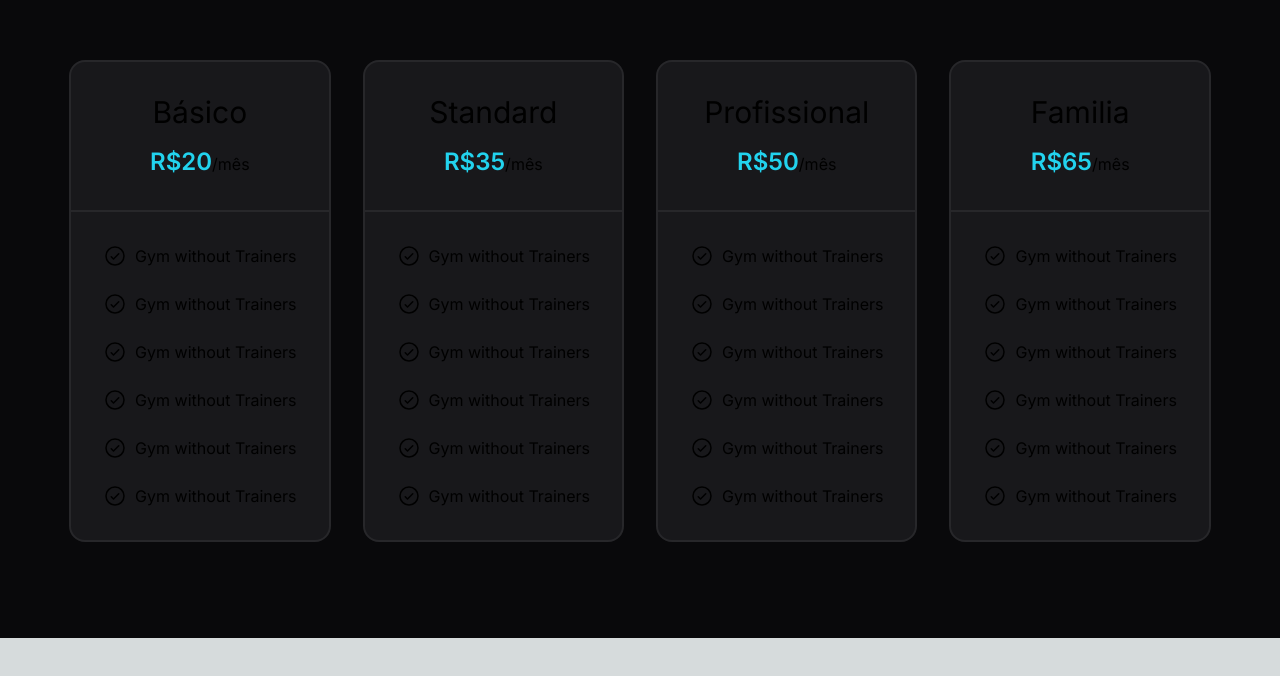
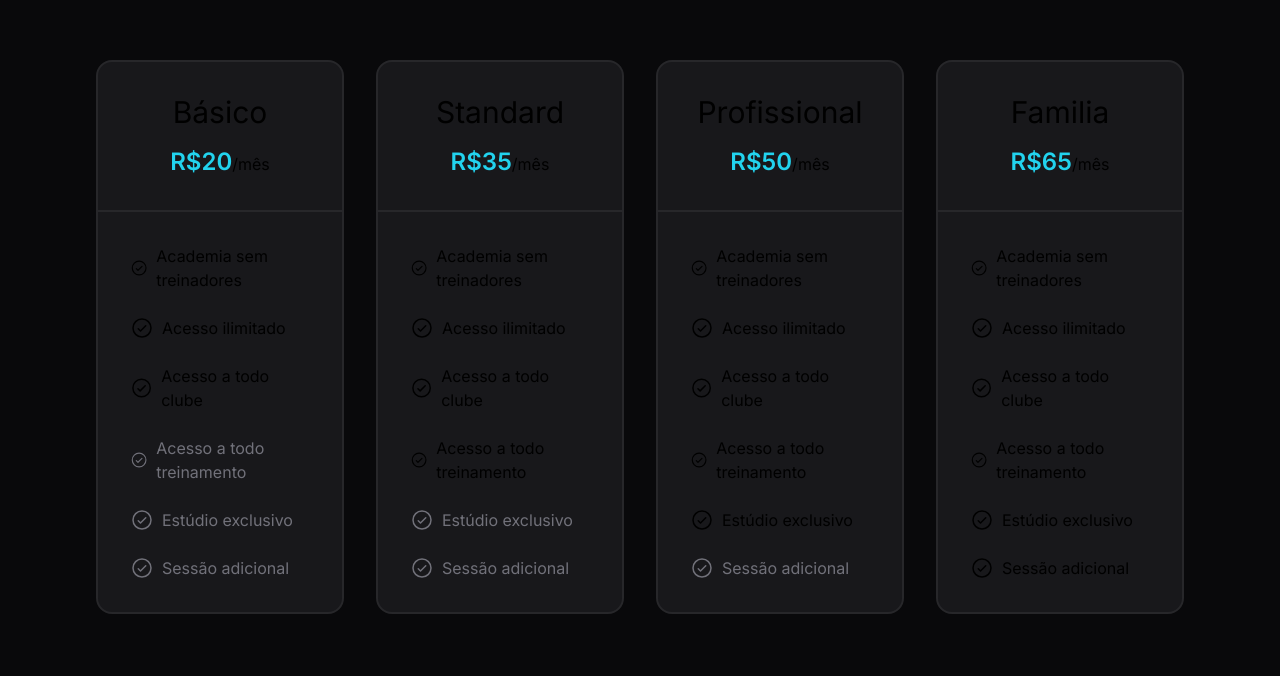
Before and after one commit to Luis-Felipe-N/gymnastic, a Next.js app: page / in a window 1280 px wide. Shown: the part 2104-2780 px from the top of the page. Before the commit the page ends 2742 px from the top, so only its background shows below. Built offline with nearby package versions, Linux system fonts and the light colour scheme.

Commit message:
:sparkles: Cards membership

```diff
--- a/src/components/membership.tsx
+++ b/src/components/membership.tsx
@@ -1,13 +1,28 @@
 'use client'
 
 import { CheckCircle } from '@phosphor-icons/react'
-import { ReactNode } from 'react'
 
-function Header({ children }: any) {
+const Item = ({ children, active = true }) => {
+  return (
+    <li className={`flex gap-2 items-center ${!active && 'text-zinc-500'}`}>
+      <CheckCircle size={24} />
+
+      <span>{children}</span>
+    </li>
+  )
+}
+
+const Content = ({ children }) => {
+  return (
+    <ul className="p-8 border-t-2 border-zinc-800 py  space-y-6">{children}</ul>
+  )
+}
+
+const Header = ({ children }: any) => {
   return <div className="p-8 text-center">{children}</div>
 }
 
-function Price({ children }: any) {
+const Price = ({ children }: any) => {
   return (
     <span className="block">
       <span className="text-2xl text-cyan-400 font-semibold">{children}</span>
@@ -16,7 +31,7 @@ function Price({ children }: any) {
   )
 }
 
-function Title({ children }: any) {
+const Title = ({ children }: any) => {
   return <p className="text-3xl mb-4 ">{children}</p>
 }
 
@@ -24,44 +39,6 @@ function MembershipsItem({ children }: any) {
   return (
     <div className="bg-zinc-900 border-2 border-zinc-800 rounded-2xl w-full">
       {children}
-
-      <ul className="p-8 border-t-2 border-zinc-800 py text-center space-y-6">
-        <li className="flex gap-2 items-center">
-          <CheckCircle size={24} />
-
-          <span>Gym without Trainers</span>
-        </li>
-
-        <li className="flex gap-2 items-center">
-          <CheckCircle size={24} />
-
-          <span>Gym without Trainers</span>
-        </li>
-
-        <li className="flex gap-2 items-center">
-          <CheckCircle size={24} />
-
-          <span>Gym without Trainers</span>
-        </li>
-
-        <li className="flex gap-2 items-center">
-          <CheckCircle size={24} />
-
-          <span>Gym without Trainers</span>
-        </li>
-
-        <li className="flex gap-2 items-center">
-          <CheckCircle size={24} />
-
-          <span>Gym without Trainers</span>
-        </li>
-
-        <li className="flex gap-2 items-center">
-          <CheckCircle size={24} />
-
-          <span>Gym without Trainers</span>
-        </li>
-      </ul>
     </div>
   )
 }
@@ -79,12 +56,29 @@ export function Memberships() {
         </p>
       </div>
 
-      <div className="grid grid-cols-4 gap-8 mt-20">
+      <div className="grid lg:grid-cols-4 md:grid-cols-2 sm:grid-cols-1 sm:px-24 gap-8 mt-20">
         <MembershipsItem>
           <MembershipsItem.Header>
             <MembershipsItem.Title>Básico</MembershipsItem.Title>
             <MembershipsItem.Price>R$20</MembershipsItem.Price>
           </MembershipsItem.Header>
+          <MembershipsItem.Content>
+            <MembershipsItem.Item>
+              Academia sem treinadores
+            </MembershipsItem.Item>
+
+            <MembershipsItem.Item>Acesso ilimitado</MembershipsItem.Item>
+            <MembershipsItem.Item>Acesso a todo clube</MembershipsItem.Item>
+            <MembershipsItem.Item active={false}>
+              Acesso a todo treinamento
+            </MembershipsItem.Item>
+            <MembershipsItem.Item active={false}>
+              Estúdio exclusivo
+            </MembershipsItem.Item>
+            <MembershipsItem.Item active={false}>
+              Sessão adicional
+            </MembershipsItem.Item>
+          </MembershipsItem.Content>
         </MembershipsItem>
 
         <MembershipsItem>
@@ -92,6 +86,23 @@ export function Memberships() {
             <MembershipsItem.Title>Standard</MembershipsItem.Title>
             <MembershipsItem.Price>R$35</MembershipsItem.Price>
           </MembershipsItem.Header>
+          <MembershipsItem.Content>
+            <MembershipsItem.Item>
+              Academia sem treinadores
+            </MembershipsItem.Item>
+
+            <MembershipsItem.Item>Acesso ilimitado</MembershipsItem.Item>
+            <MembershipsItem.Item>Acesso a todo clube</MembershipsItem.Item>
+            <MembershipsItem.Item>
+              Acesso a todo treinamento
+            </MembershipsItem.Item>
+            <MembershipsItem.Item active={false}>
+              Estúdio exclusivo
+            </MembershipsItem.Item>
+            <MembershipsItem.Item active={false}>
+              Sessão adicional
+            </MembershipsItem.Item>
+          </MembershipsItem.Content>
         </MembershipsItem>
 
         <MembershipsItem>
@@ -99,6 +110,21 @@ export function Memberships() {
             <MembershipsItem.Title>Profissional</MembershipsItem.Title>
             <MembershipsItem.Price>R$50</MembershipsItem.Price>
           </MembershipsItem.Header>
+          <MembershipsItem.Content>
+            <MembershipsItem.Item>
+              Academia sem treinadores
+            </MembershipsItem.Item>
+
+            <MembershipsItem.Item>Acesso ilimitado</MembershipsItem.Item>
+            <MembershipsItem.Item>Acesso a todo clube</MembershipsItem.Item>
+            <MembershipsItem.Item>
+              Acesso a todo treinamento
+            </MembershipsItem.Item>
+            <MembershipsItem.Item>Estúdio exclusivo</MembershipsItem.Item>
+            <MembershipsItem.Item active={false}>
+              Sessão adicional
+            </MembershipsItem.Item>
+          </MembershipsItem.Content>
         </MembershipsItem>
 
         <MembershipsItem>
@@ -106,15 +132,28 @@ export function Memberships() {
             <MembershipsItem.Title>Familia</MembershipsItem.Title>
             <MembershipsItem.Price>R$65</MembershipsItem.Price>
           </MembershipsItem.Header>
+
+          <MembershipsItem.Content>
+            <MembershipsItem.Item>
+              Academia sem treinadores
+            </MembershipsItem.Item>
+
+            <MembershipsItem.Item>Acesso ilimitado</MembershipsItem.Item>
+            <MembershipsItem.Item>Acesso a todo clube</MembershipsItem.Item>
+            <MembershipsItem.Item>
+              Acesso a todo treinamento
+            </MembershipsItem.Item>
+            <MembershipsItem.Item>Estúdio exclusivo</MembershipsItem.Item>
+            <MembershipsItem.Item>Sessão adicional</MembershipsItem.Item>
+          </MembershipsItem.Content>
         </MembershipsItem>
-        {/* <MembershipsItem />
-        <MembershipsItem />
-        <MembershipsItem /> */}
       </div>
     </section>
   )
 }
 
+MembershipsItem.Item = Item
+MembershipsItem.Content = Content
 MembershipsItem.Header = Header
 MembershipsItem.Title = Title
 MembershipsItem.Price = Price
```
